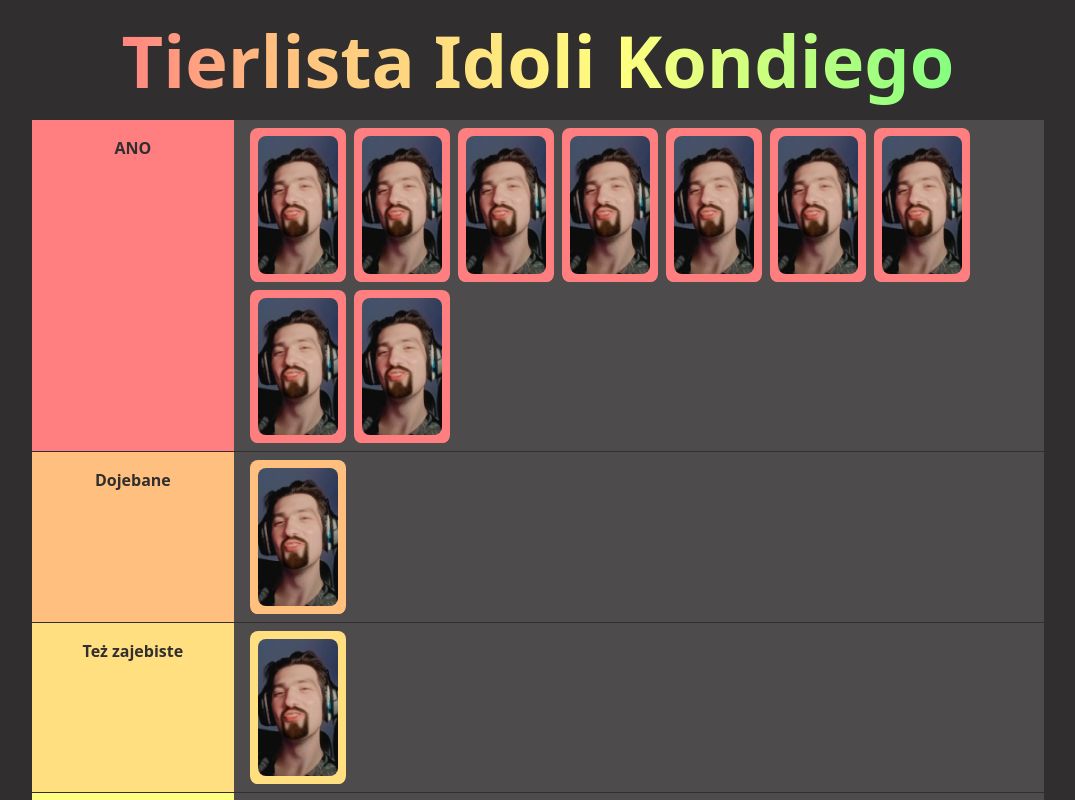
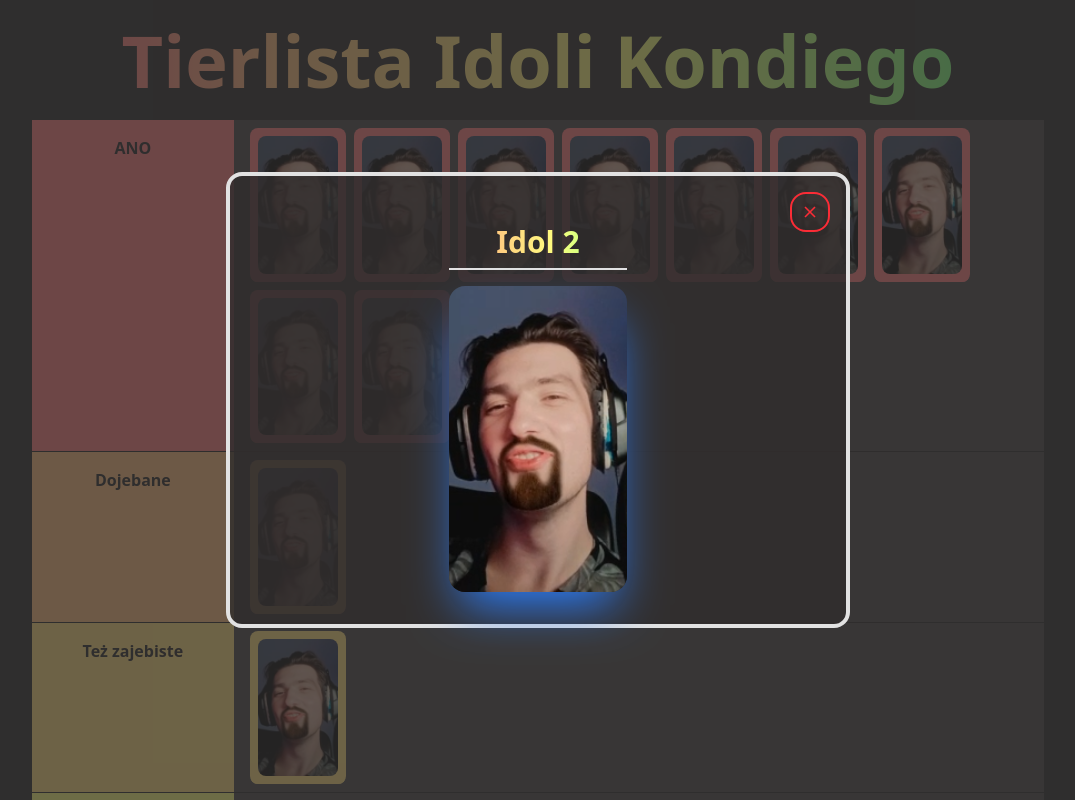
Before and after one commit to KondyKox/Idole-Kondiego, a React (Vite) app in the folder client/: page / in a window 1280 px wide. Both pictures are taken after a click on the element "Idol 2". Shown: the top 800 px of the page, without its empty margins (102-1177 px from the left). Built offline with nearby package versions, Linux system fonts and the light colour scheme.

Commit message:
display clicked tier element

```diff
--- /dev/null
+++ b/client/src/components/Modal.tsx
@@ -0,0 +1,37 @@
+import { ReactNode } from "react";
+
+type ModalProps = {
+  isOpen: boolean;
+  onClose: () => void;
+  children: ReactNode;
+};
+
+const Modal = ({ isOpen, onClose, children }: ModalProps) => {
+  if (!isOpen) return;
+
+  return (
+    <div className="w-full inset-0 fixed top-0 left-0 flex justify-center items-center z-50 bg-modal-bg p-4">
+      <div className="relative w-full md:w-2/3 lg:w-1/2 p-8 flex justify-center items-center flex-col border-4 rounded-2xl bg-modal-bg-secondary">
+        <button
+          onClick={onClose}
+          className="btn text-red-500 hover:bg-red-500 hover:text-secondary absolute top-4 right-4"
+        >
+          <svg
+            xmlns="http://www.w3.org/2000/svg"
+            className="w-5 h-5"
+            viewBox="0 0 24 24"
+            fill="none"
+            stroke="currentColor"
+            strokeWidth="2"
+          >
+            <line x1="18" y1="6" x2="6" y2="18" />
+            <line x1="6" y1="6" x2="18" y2="18" />
+          </svg>
+        </button>
+        {children}
+      </div>
+    </div>
+  );
+};
+
+export default Modal;
--- a/client/src/components/Tier.tsx
+++ b/client/src/components/Tier.tsx
@@ -14,9 +14,11 @@ const Tier = ({
   name,
   tierNumber,
   elements,
+  setClickedElement,
   setDraggedElement,
   onDropElement,
   setSourceTierNumber,
+  setIsModalOpen,
 }: TierProps) => {
   const { bg, hover } = tierColors[tierNumber as TierNumber] || {
     bg: "transparent",
@@ -41,6 +43,12 @@ const Tier = ({
     setSourceTierNumber(tierNumber);
   };
 
+  // Handle click on the element (open modal & select this element)
+  const handleClick = (el: TierElement) => {
+    setIsModalOpen(true);
+    setClickedElement(el);
+  };
+
   return (
     <div className="flex justify-center items-stretch border-b text-primary">
       <h2
@@ -57,10 +65,11 @@ const Tier = ({
           <div
             key={index}
             className={`p-2 rounded-lg flex flex-col justify-center items-center gap-2 cursor-pointer transition-colors
-                        duration-300 ease-in-out ${bg} ${hover} relative group overflow-hidden`}
+            duration-300 ease-in-out ${bg} ${hover} relative group overflow-hidden`}
             style={{
               backgroundColor: hoveredIndex === index ? hover : bg, // Change bg on hover
             }}
+            onClick={() => handleClick(el)}
             onMouseEnter={() => handleMouseEnter(index)}
             onMouseLeave={handleMouseLeave}
             draggable={true}
@@ -74,7 +83,7 @@ const Tier = ({
             />
             <span
               className={`absolute bottom-0 ${bg} transition-all duration-300 ease-in-out translate-y-5
-                          group-hover:translate-y-0 w-full text-center`}
+              group-hover:translate-y-0 w-full text-center`}
             >
               {el.name}
             </span>
--- a/client/src/components/TierList.tsx
+++ b/client/src/components/TierList.tsx
@@ -1,15 +1,20 @@
 import { useEffect, useState } from "react";
 import { TierElement, TierNumber, TierProps } from "../types/Tier";
 import Tier from "./Tier";
+import Modal from "./Modal";
 
 const TierList = () => {
   const [tiers, setTiers] = useState<TierProps[]>([]);
+  const [clickedElement, setClickedElement] = useState<TierElement | null>(
+    null
+  );
   const [draggedElement, setDraggedElement] = useState<TierElement | null>(
     null
   );
   const [sourceTierNumber, setSourceTierNumber] = useState<TierNumber | null>(
     null
   );
+  const [isModalOpen, setIsModalOpen] = useState<boolean>(false);
 
   // Fetch tiers from .json
   useEffect(() => {
@@ -44,7 +49,13 @@ const TierList = () => {
     setSourceTierNumber(null);
   };
 
+  // Close modal
+  const closeModal = () => {
+    setIsModalOpen(false);
+  };
+
   return (
+    <>
       <div className="w-full p-2">
         {tiers.map((tier) => (
           <div key={tier.tierNumber}>
@@ -52,13 +63,31 @@ const TierList = () => {
               name={tier.name}
               tierNumber={tier.tierNumber}
               elements={tier.elements}
+              setClickedElement={setClickedElement}
               setDraggedElement={setDraggedElement}
               onDropElement={handleDropElement}
               setSourceTierNumber={setSourceTierNumber}
+              isModalOpen={isModalOpen}
+              setIsModalOpen={setIsModalOpen}
             />
           </div>
         ))}
       </div>
+      {isModalOpen && clickedElement && (
+        <Modal isOpen={isModalOpen} onClose={closeModal}>
+          <div className="flex justify-center items-center flex-col gap-2">
+            <h3 className="font-bold text-gradient text-xl md:text-2xl lg:text-3xl text-center w-full border-b-2 border-secondary py-2 my-2">
+              {clickedElement.name}
+            </h3>
+            <img
+              src={clickedElement.imageSrc}
+              alt={clickedElement.name}
+              className="rounded-2xl max-w-32 md:max-w-44 lg:max-w-64 shadow-2xl shadow-blue-500"
+            />
+          </div>
+        </Modal>
+      )}
+    </>
   );
 };
 
--- a/client/src/index.css
+++ b/client/src/index.css
@@ -21,6 +21,8 @@
   --color-tier-5-hover: rgb(171, 225, 108);
   --color-tier-6-hover: rgb(107, 225, 107);
 
+  --color-modal-bg: rgba(48, 46, 46, 0.7);
+  --color-modal-bg-secondary: rgba(48, 46, 46, 0.8);
   --color-gradient: linear-gradient(
     to right,
     var(--color-tier-1),
@@ -42,3 +44,7 @@ body {
   background-clip: text;
   color: transparent;
 }
+
+.btn {
+  @apply p-2 rounded-2xl cursor-pointer transition-all duration-300 ease-in-out border-2;
+}
--- a/client/src/types/Tier.ts
+++ b/client/src/types/Tier.ts
@@ -4,9 +4,12 @@ export type TierProps = {
   name: string;
   tierNumber: TierNumber;
   elements: TierElement[];
+  setClickedElement: Dispatch<SetStateAction<TierElement | null>>;
   setDraggedElement: Dispatch<SetStateAction<TierElement | null>>;
   onDropElement: (targetTier: TierNumber) => void;
   setSourceTierNumber: Dispatch<SetStateAction<TierNumber | null>>;
+  isModalOpen: boolean;
+  setIsModalOpen: Dispatch<SetStateAction<boolean>>;
 };
 
 export type TierElement = {
```
Lines whose indentation alone changed are shown as unchanged.
